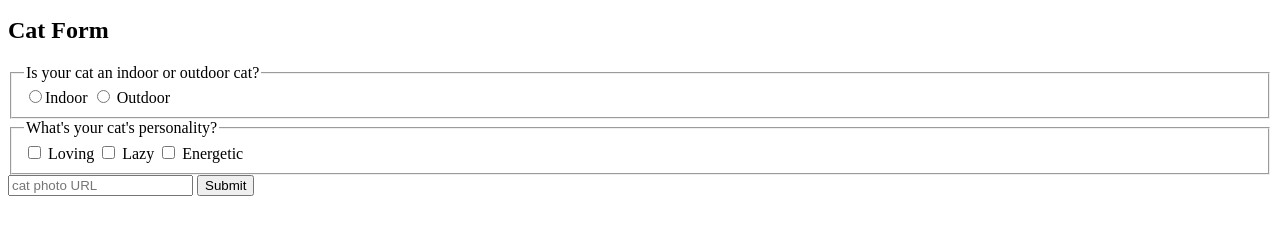
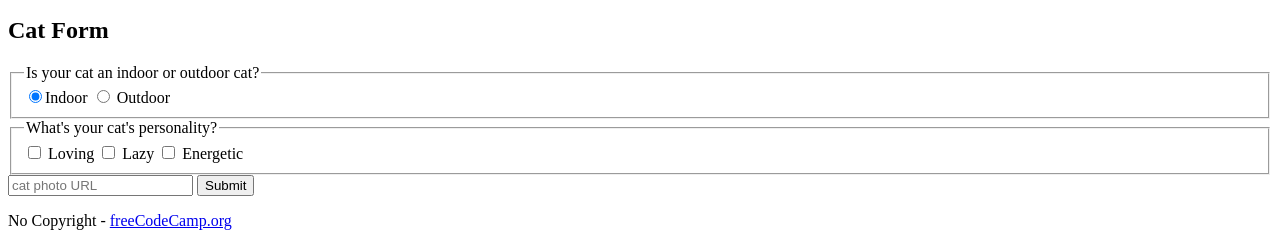
Before and after one commit to ihlasMert/sky-building, a plain HTML site: page HTML-tags/main.html in a window 1280 px wide. Shown: the part 1375-1621 px from the top of the page. Before the commit the page ends 1579 px from the top, so only its background shows below. Drawn offline with Linux system fonts and the light colour scheme.

Commit message:
created basic html tags

```diff
--- a/HTML-tags/main.html
+++ b/HTML-tags/main.html
@@ -27,7 +27,7 @@ fieldsete başlık vermek için legend kullanılır
           src="https://cdn.freecodecamp.org/curriculum/cat-photo-app/relaxing-cat.jpg"
           alt="A cute orange cat lying on its back."
       /></a>
-    </main>
+
 </section>
 <h2>Cat lists</h2>
 <h3>Things cats love:</h3>
@@ -55,8 +55,8 @@ fieldsete başlık vermek için legend kullanılır
         <form action="https://freecatphotoapp.com/submit-cat-photo">
             <fieldset>
                 <legend>Is your cat an indoor or outdoor cat?</legend>
-           <label> <input id="indoor" type="radio" name="indoor-outdoor" value="indoor">Indoor </label>
-           <label> <input id="outdoor" type="radio" name="indoor-outdoor" value="outdoor"> Outdoor </label>
+           <label> <input id="indoor" type="radio" name="indoor-outdoor" value="indoor" checked>Indoor </label>
+           <label> <input id="outdoor" type="radio" name="indoor-outdoor" value="outdoor" > Outdoor </label>
         </fieldset>
         <fieldset>
             <legend>What's your cat's personality?</legend>
@@ -68,5 +68,11 @@ fieldsete başlık vermek için legend kullanılır
   <button type="submit">Submit</button>
         </form>
     </section>
+</main>
+<footer>
+    <p>
+      No Copyright - <a href="https://www.freecodecamp.org">freeCodeCamp.org</a>
+    </p>
+  </footer>
   </body>
 </html>
```
